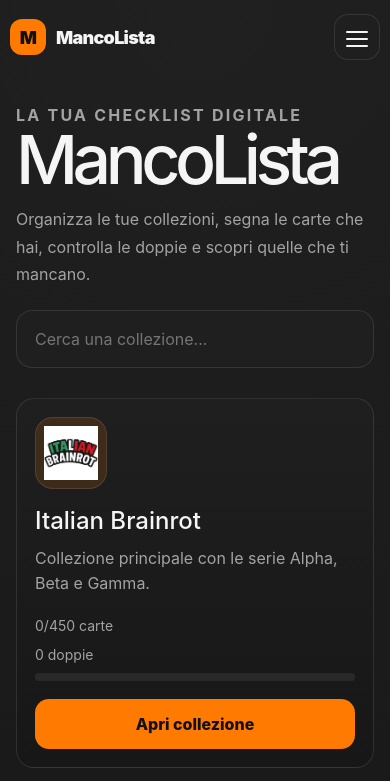
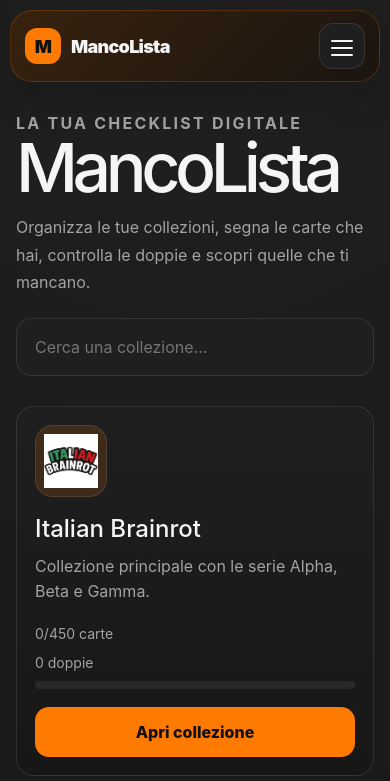
Before and after one commit to simonedantevisconti/mancolista, a React (Vite) app: page / in a window 390 px wide. Shown: the top 781 px of the page. Built offline with nearby package versions, Linux system fonts and the light colour scheme; no server answers; a web font is replaced by a local one.

Commit message:
Restyle header with accent color

```diff
--- a/src/styles/header.css
+++ b/src/styles/header.css
@@ -1,13 +1,20 @@
 .site-header {
   width: min(1180px, calc(100% - 32px));
-  margin: 0 auto;
-  padding: 22px 0;
+  margin: 14px auto 0;
+  padding: 14px 16px;
   display: flex;
   align-items: center;
   justify-content: space-between;
   gap: 24px;
   position: relative;
   z-index: 20;
+  border: 1px solid rgba(255, 122, 0, 0.22);
+  border-radius: 22px;
+  background:
+    linear-gradient(135deg, rgba(255, 122, 0, 0.16), rgba(255, 122, 0, 0.04)),
+    rgba(17, 17, 17, 0.92);
+  box-shadow: 0 14px 40px rgba(0, 0, 0, 0.18);
+  backdrop-filter: blur(14px);
 }
 
 .site-header__top {
@@ -128,7 +135,8 @@
 @media (max-width: 860px) {
   .site-header {
     width: min(100% - 24px, 720px);
-    padding: 14px 0;
+    margin-top: 10px;
+    padding: 12px 14px;
     display: block;
   }
 
```
